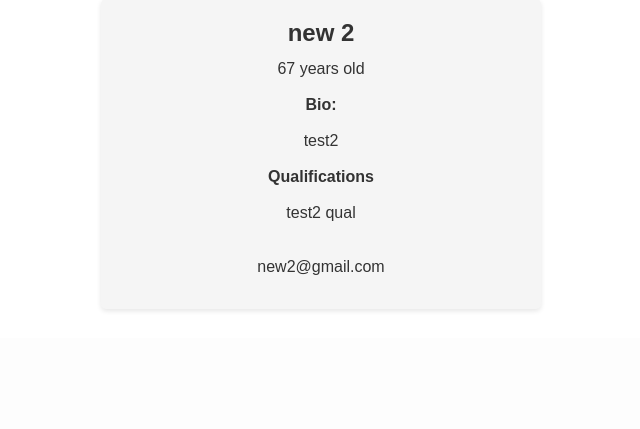
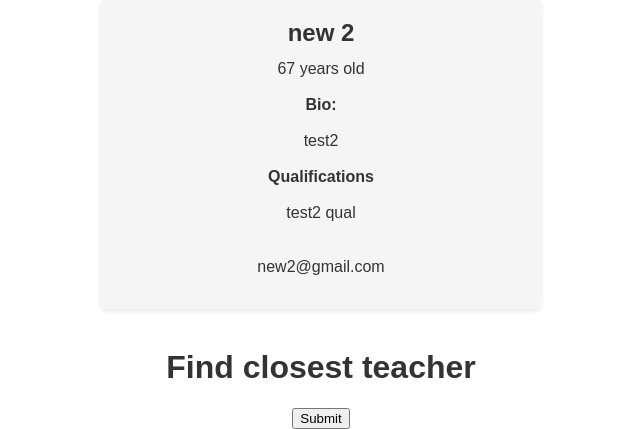
Before and after one commit to CrazyKanav/tisb_hack, a Flask app: page /subject/maths in a window 1280 px wide. Shown: the part 462-891 px from the top of the page, without its empty margins (319-959 px from the left). Before the commit the page ends 773 px from the top, so only its background shows below. Run offline with Flask 3, Linux system fonts and the light colour scheme; a user stored in the database is signed in.

Commit message:
added the closest teacher location

```diff
--- a/app.py
+++ b/app.py
@@ -2,6 +2,9 @@ from flask import Flask, render_template, request, url_for, redirect, session
 from flask_sqlalchemy import SQLAlchemy
 from sqlalchemy.orm import DeclarativeBase, relationship
 from flask_session import Session
+# for the location detecter
+import geocoder
+from math import radians, sin, cos, sqrt, asin
 
 
 app = Flask(__name__)
@@ -16,6 +19,22 @@ class Base(DeclarativeBase):
 
 db = SQLAlchemy(app, model_class=Base)
 
+def distance(lat1, lon1, lat2, lon2):
+  """
+  Calculates the distance between two geographical coordinates in kilometers.
+  """
+  R = 6371  # Earth's radius in kilometers
+
+  dlat = radians(lat2 - lat1)
+  dlon = radians(lon2 - lon1)
+
+  a = sin(dlat/2) * sin(dlat/2) + cos(radians(lat1)) \
+      * cos(radians(lat2)) * sin(dlon/2) * sin(dlon/2)
+
+  c = 2 * asin(sqrt(a))
+
+  return R * c
+
 class User(db.Model):
     id = db.Column(db.Integer, primary_key=True, autoincrement=True)
     firstname = db.Column(db.String, nullable=False)
@@ -23,7 +42,8 @@ class User(db.Model):
     age = db.Column(db.Integer, nullable=False)
     email = db.Column(db.String, nullable=False, )
     password = db.Column(db.String, nullable=False)
-
+    location_lat = db.Column(db.Float)
+    location_lon = db.Column(db.Float)
 
     teacher = relationship("Teacher", uselist=False, back_populates="user", cascade="all, delete-orphan")
 
@@ -60,7 +80,32 @@ def get_subjects():
   subjects = Subject.query.all()
   return subjects
 
+import geocoder
 
+def get_city_from_coords(latitude, longitude):
+  try:
+    # Use geocoder to get location data
+    location = geocoder.reverse([latitude, longitude])
+
+    # Extract the city name from the address dictionary (if available)
+    if location and location.city:
+      return location.city
+    else:
+      return None
+  except Exception as e:
+    print(f"Error getting city: {e}")
+    return None
+
+# Example usage
+user_latitude = -74.005974  # Example latitude
+user_longitude = 40.712772  # Example longitude
+
+city_name = get_city_from_coords(user_latitude, user_longitude)
+
+if city_name:
+  print(f"User's city: {city_name}")
+else:
+  print("Unable to determine city.")
 
 @app.route('/signup_teacher', methods=["GET", "POST"])
 def signup_teacher():
@@ -133,11 +178,18 @@ def register():
     if user:
       return render_template("failure.html", msg="Email already has a account made", send_to_home=True)
 
+    # Get location
+    user_coords = geocoder.ip('me')  # Use geocoder to get user's location based on IP
+    user_lat = user_coords.lat
+    user_lon = user_coords.lng
+
     user = User(firstname=firstname,
                 lastname=lastname,
                 age=age,
                 email=email,
-                password=password)
+                password=password,
+                location_lat=user_lat,
+                location_lon=user_lon)
     db.session.add(user)
     db.session.commit()
 
@@ -169,17 +221,56 @@ def logout():
   session["is_teacher"] = None
   return redirect(url_for("index"))
 
-@app.route('/subject/<name>')
+@app.route('/subject/<name>', methods=["POST", "GET"])
 def subject(name):
+  if request.method == "POST":
+    subject_form = request.form.get("subject")
+    subject = Subject.query.filter_by(subject_name=subject_form).first()
+    teachers = Teacher.query.filter_by(subject=subject).all()
+
+    user_coords = geocoder.ip('me')  # Use geocoder to get user's location based on IP
+    user_lat = user_coords.lat
+    user_lon = user_coords.lng
+
+    closest_teacher_id = 0;
+    closest_teacher_distance = 0;
+
+    for teacher in teachers:
+      teacher_lat = teacher.user.location_lat
+      teacher_lon = teacher.user.location_lon
+      teacher_distance = distance(user_lat, user_lon, teacher_lat, teacher_lon)
+      if teachers[0] == teacher:
+        closest_teacher_distance = teacher_distance
+        closest_teacher_id = teacher.id
+      else:
+        if closest_teacher_distance > teacher_distance:
+          closest_teacher_distance = teacher_distance
+          closest_teacher_id = teacher.id
+        else:
+          continue
+
+    closest_teacher = Teacher.query.filter_by(id=closest_teacher_id).first()
+    return render_template("subject.html", teachers=teachers, closest_teacher=closest_teacher)
+
   subject = Subject.query.filter_by(subject_name=name.capitalize()).first()
   teachers = Teacher.query.filter_by(subject=subject).all()
+  user = User.query.filter_by(firstname=session["name"]).first()
+
   return render_template("subject.html", teachers=teachers)
 
 
 @app.route('/teacher/<id>')
 def teacher(id):
   teacher = Teacher.query.filter_by(id=id).first()
-  return render_template("teacher.html", teacher=teacher)
+  user_coords = geocoder.ip('me')  # Use geocoder to get user's location based on IP
+  user_lat = user_coords.lat
+  user_lon = user_coords.lng
+
+  teacher_lat = teacher.user.location_lat
+  teacher_lon = teacher.user.location_lon
+  kilometers = distance(user_lat, user_lon, teacher_lat, teacher_lon)
+
+  return render_template("teacher.html", teacher=teacher, kilometers=kilometers)
 
 if __name__ == "__main__":
   app.run(debug=True)
--- a/static/styles/subject.css
+++ b/static/styles/subject.css
@@ -65,3 +65,7 @@ a{
     text-decoration: none;
     color: inherit;
 }
+form{
+    text-align: center;
+    font-size: larger;
+}
--- a/templates/subject.html
+++ b/templates/subject.html
@@ -33,4 +33,26 @@
         </a>
     {% endfor %}
     </div>
+    {% if closest_teacher %}
+        <h1>The closest teacher to you is</h1>
+        <a href="/teacher/{{ closest_teacher.id }}">
+            <div class="teacher-card">
+                <h2>{{ closest_teacher.user.firstname}} {{ closest_teacher.user.lastname }}</h2>
+                <p>{{ closest_teacher.user.age}} years old</p>
+                <h4>Bio: </h4>
+                <p>{{ closest_teacher.bio }}</p>
+                <h4>Qualifications</h4>
+                <p>{{ closest_teacher.qualifications }}</p>
+                <div class="contact">
+                    <p>{{ closest_teacher.user.email }}</p>
+                </div>
+            </div>
+        </a>
+    {% else %}
+    <h1>Find closest teacher</h1>
+        <form action="/subject/{{ teachers[0].subject }}" method="post">
+            <input type="hidden" name="subject" value="{{ teachers[0].subject }}">
+            <input type="submit" class="closest_submit">
+        </form>
+    {% endif %}
 {% endblock %}
--- a/templates/teacher.html
+++ b/templates/teacher.html
@@ -21,6 +21,8 @@
         <div class="bio">
           <h3>Bio</h3>
           <p>{{ teacher.bio }}</p>
+          <h3>Location</h3>
+          <p>{{ kilometers }}</p>
         </div>
         <div class="qualifications">
           <h3>Qualifications:</h3>
```
Also changed, not shown: instance/hack.db, 3 other files.
